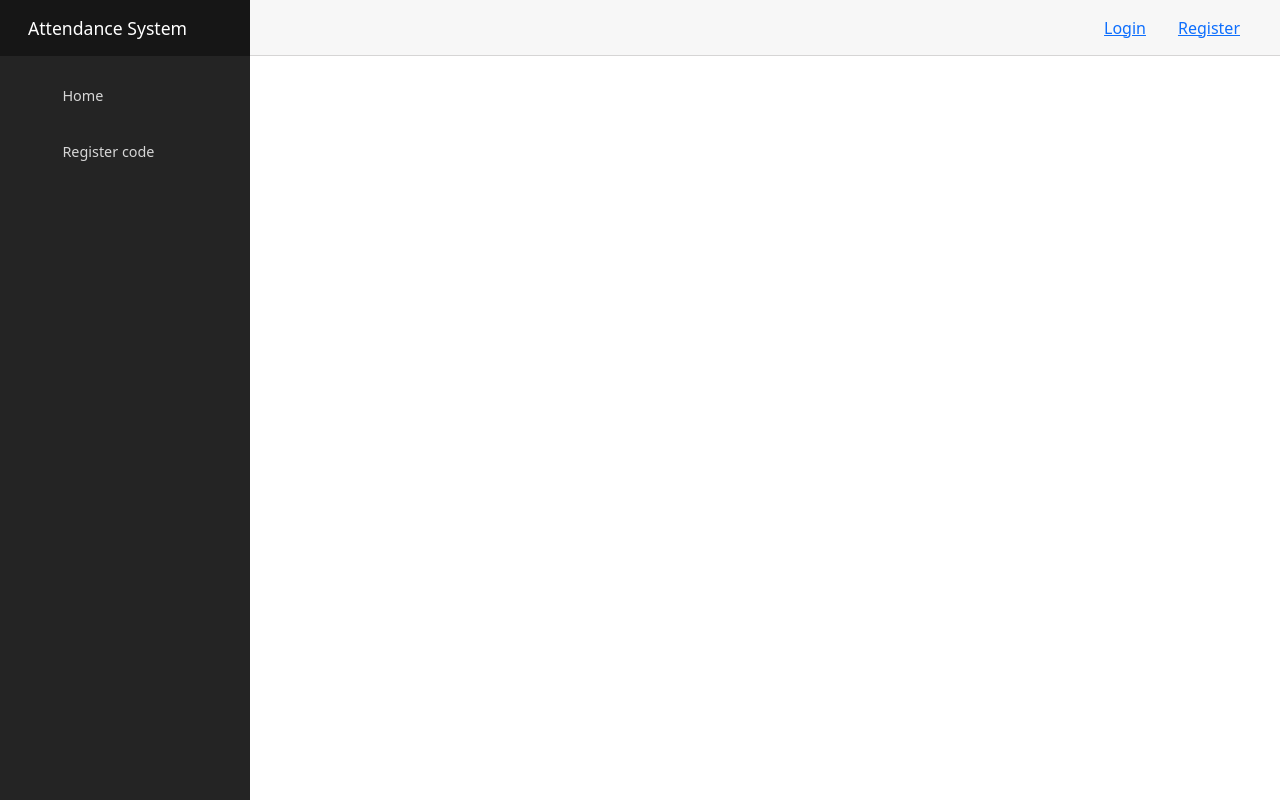
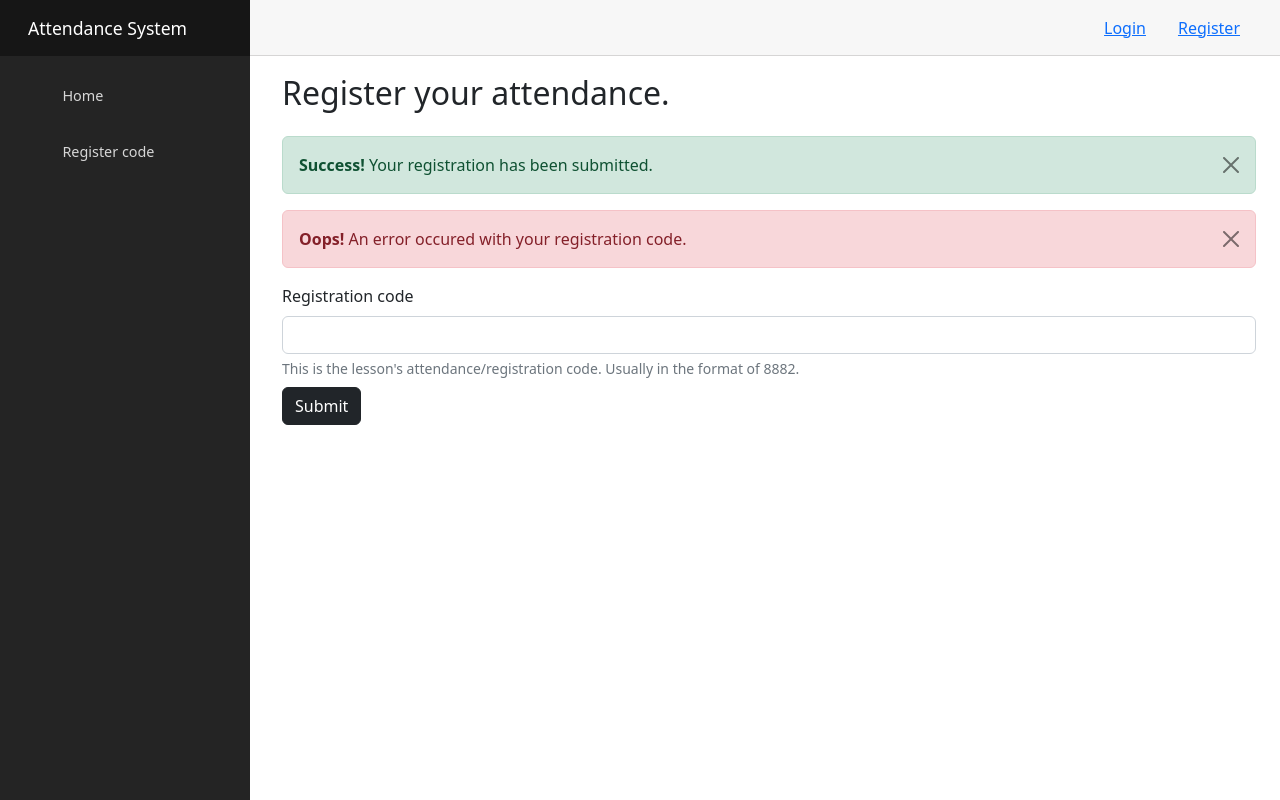
Before and after one commit to hbux/AttendanceRegisterProject, a Vue app in the folder frontend/: page /registerCode in a window 1280 px wide. Built offline with nearby package versions, Linux system fonts and the light colour scheme; a web font is replaced by a local one.

Commit message:
Add login and register code views

```diff
--- a/frontend/src/components/LoginDisplay.vue
+++ b/frontend/src/components/LoginDisplay.vue
@@ -1,6 +1,6 @@
 <template>
-    <a href="" target="_blank" class="mx-3">Login</a>
-    <a href="" target="_blank" class="mx-3">Register</a>
+    <a href="/login" class="mx-3">Login</a>
+    <a href="" class="mx-3">Register</a>
 </template>
 
 <script>
--- a/frontend/src/components/MainNavigation.vue
+++ b/frontend/src/components/MainNavigation.vue
@@ -16,7 +16,7 @@
                 </a>
             </div>
             <div class="nav-item px-3">
-                <a class="nav-link" href="/code">
+                <a class="nav-link" href="/registerCode">
                     <span class="oi oi-plus" aria-hidden="true"></span> Register code
                 </a>
             </div>
--- a/frontend/src/router.js
+++ b/frontend/src/router.js
@@ -1,12 +1,24 @@
 import { createWebHistory, createRouter } from 'vue-router';
 
-import Home from './views/Home.vue';
+import Home from './views/Home.vue'
+import RegisterCode from './views/RegisterCode.vue'
+import Login from './views/Login.vue'
 
 const routes = [
     {
-        path: "/",
-        name: "home",
+        path: '/',
+        name: 'home',
         component: Home
+    },
+    {
+        path: '/registerCode',
+        name: 'registerCode',
+        component: RegisterCode
+    },
+    {
+        path: '/login',
+        name: 'login',
+        component: Login
     }
 ];
 
--- /dev/null
+++ b/frontend/src/views/Login.vue
@@ -0,0 +1,27 @@
+<template>
+    <form>
+        <div class="container">
+            <div class="alert alert-danger alert-dismissible fade show" role="alert">
+                <strong>Oops!</strong> An error occured logging you in.
+                <button type="button" class="btn-close" data-bs-dismiss="alert" aria-label="Close"></button>
+            </div>
+            <div class="form-floating mb-3">
+                <input type="email" class="form-control" name="email" id="floatingInput" placeholder="name@example.com">
+                <label for="floatingInput">Email address</label>
+            </div>
+            <div class="form-floating">
+                <input type="password" class="form-control" name="" id="floatingPassword" placeholder="Password">
+                <label for="floatingPassword">Password</label>
+            </div>
+            <div class="d-grid gap-2">
+                <button type="submit" class="btn btn-dark btn-large my-3 py-3">Login</button>
+            </div>
+        </div>
+    </form>
+</template>
+
+<script>
+    export default {
+        name: 'LoginPage'
+    }
+</script>
--- /dev/null
+++ b/frontend/src/views/RegisterCode.vue
@@ -0,0 +1,27 @@
+<template>
+    <div class="mb-4">
+        <h2>Register your attendance.</h2>
+    </div>
+    <div class="alert alert-success alert-dismissible fade show" role="alert">
+        <strong>Success!</strong> Your registration has been submitted.
+        <button type="button" class="btn-close" data-bs-dismiss="alert" aria-label="Close"></button>
+    </div>
+    <div class="alert alert-danger alert-dismissible fade show" role="alert">
+        <strong>Oops!</strong> An error occured with your registration code.
+        <button type="button" class="btn-close" data-bs-dismiss="alert" aria-label="Close"></button>
+    </div>
+    <form>
+        <label for="code" class="form-label">Registration code</label>
+        <input type="text" id="code" name="code" class="form-control" aria-describedby="codeHelpBlock">
+        <div id="codeHelpBlock" class="form-text">
+            This is the lesson's attendance/registration code. Usually in the format of 8882.
+        </div>
+        <button type="submit" class="btn btn-dark my-2">Submit</button>
+    </form>
+</template>
+
+<script>
+    export default {
+        name: 'RegisterCode'
+    }
+</script>
```
